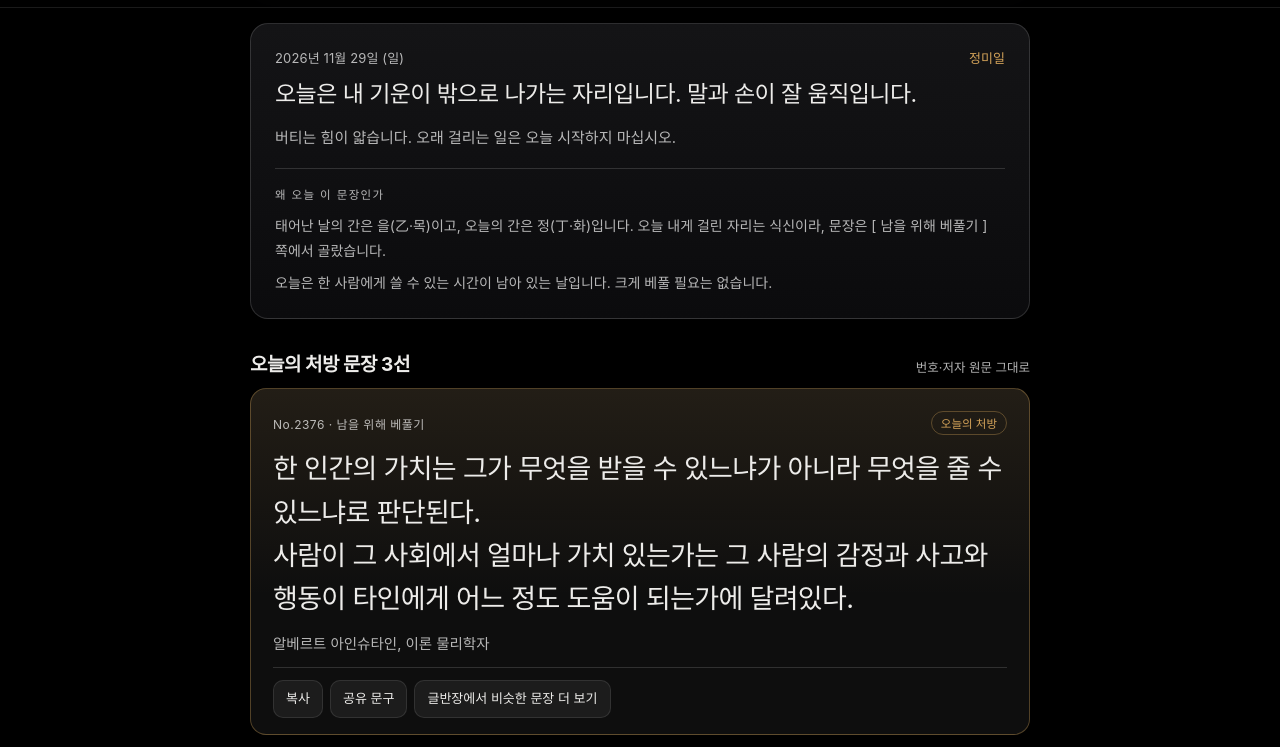
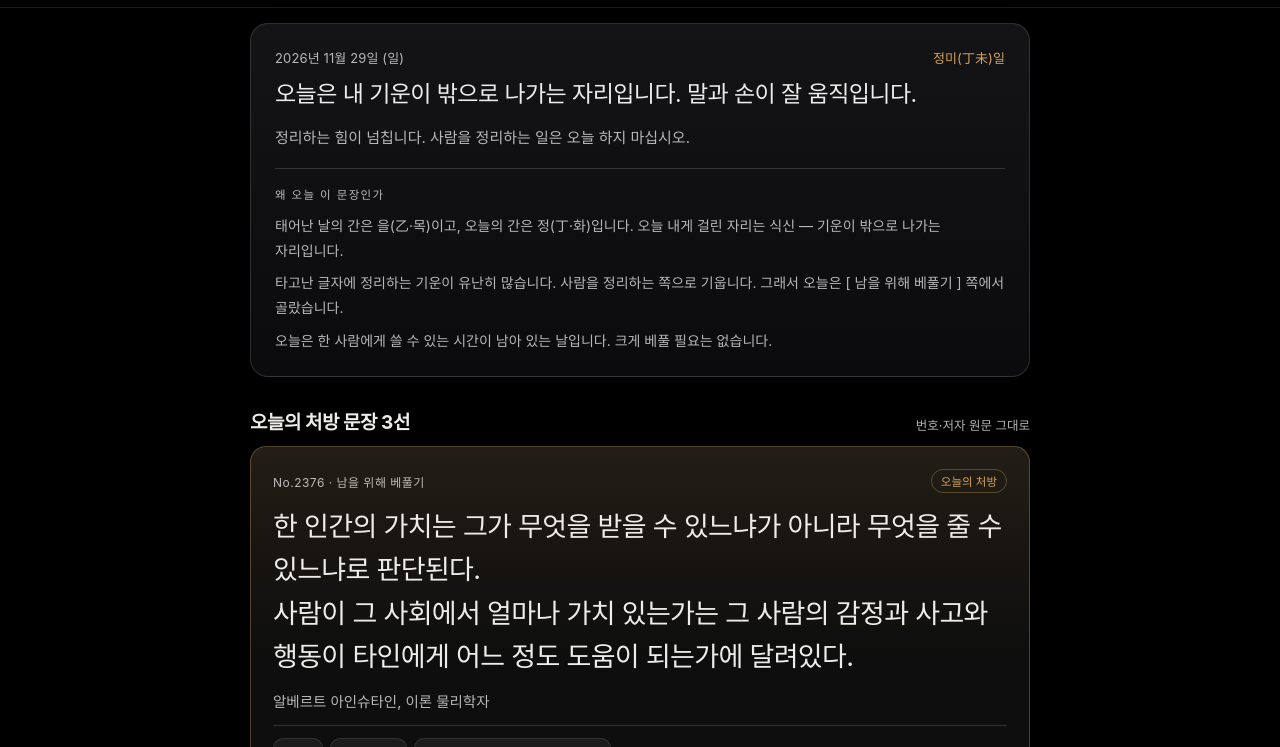
Before and after one commit to newrangx/banjang, a plain HTML site: page sample-fortune.html in a window 1280 px wide. Both pictures are taken after a click on the button "오늘의 처방 받기". Shown: the part 768-1515 px from the top of the page. Drawn offline with Linux system fonts and the light colour scheme; a web font is replaced by a local one.

Commit message:
polish(sample): 브릿지 3문단 구조·오행 근거 일치·일진 한자 표기

```diff
--- a/sample-fortune.html
+++ b/sample-fortune.html
@@ -292,6 +292,7 @@ footer a{border-bottom:1px solid var(--line-strong);padding-bottom:1px}
         <p class="lbl">왜 오늘 이 문장인가</p>
         <p id="r-bridge1"></p>
         <p id="r-bridge2"></p>
+        <p id="r-bridge3"></p>
       </div>
     </div>
 
@@ -683,6 +684,14 @@ var AXIS_LINE = [
   ['오늘은 숫자를 확인하는 날입니다. 통장과 고정지출을 10분만 들여다보십시오.',
    '오늘은 돈으로 계산되지 않는 것에 시간을 쓰는 날입니다. 다만 내일의 지출은 오늘 정해 두십시오.']
 ];
+/* 십신 짧은 설명 */
+var GOD_PLAIN = {
+  '비견':'같은 기운끼리 나란히 서는 자리', '겁재':'내 몫을 나눠야 하는 자리',
+  '식신':'기운이 밖으로 나가는 자리', '상관':'표현이 세지는 자리',
+  '편재':'바깥의 조건이 눈에 들어오는 자리', '정재':'쌓고 관리하는 자리',
+  '편관':'압박이 들어오는 자리', '정관':'자리를 지켜야 하는 자리',
+  '편인':'생각이 안으로 깊어지는 자리', '정인':'받아들이고 소화하는 자리'
+};
 /* 십신 한 줄 */
 var GOD_LINE = {
   '비견':'오늘의 간은 내 간과 같은 기운입니다. 내 속도와 남의 속도가 부딪히기 쉬운 날입니다.',
@@ -698,6 +707,21 @@ var GOD_LINE = {
 };
 /* 오행 과다/부족 한 줄 */
 var EL_LINE = {
+  gift:['시작하는','표현하는','버티는','정리하는','가라앉히는'],
+  over:[
+    '벌인 일이 많아지기 쉽습니다.',
+    '말이 앞서기 쉽습니다.',
+    '익숙한 것에 머물기 쉽습니다.',
+    '사람을 정리하는 쪽으로 기웁니다.',
+    '생각이 많아지기 쉽습니다.'
+  ],
+  empty:[
+    '새 일을 벌이기보다 하나를 마무리하는 편이 낫습니다.',
+    '말이 잘 안 나와도 이상한 일이 아닙니다.',
+    '오래 걸리는 일은 오늘 시작하지 않는 편이 낫습니다.',
+    '미뤄 둔 정리 하나를 오늘 처리하십시오.',
+    '잠과 쉼을 일정에 넣으십시오.'
+  ],
   lack:[
     '시작하는 힘이 조금 얇습니다. 새 일을 벌이기보다 하나를 마무리하는 편이 낫습니다.',
     '표현하는 힘이 얇습니다. 오늘 말이 잘 안 나와도 이상한 일이 아닙니다.',
@@ -927,7 +951,8 @@ function render(profile){
   /* 축 2개 (+충·합 보조축) */
   var seed = hash32(profile.key + '|' + todayStr);
   var sup = SUPPLY[lack], exc = EXCESS[excess], gax = GOD_AXIS[god];
-  var a1c = (counts[excess] >= 3 && counts[lack] === 0) ? exc : sup;
+  var useExcess = (counts[excess] >= 3 && counts[lack] === 0);
+  var a1c = useExcess ? exc : sup;
   var a1 = a1c[seed % a1c.length];
   var a2axis = gax[(seed >>> 5) % gax.length];
   if(a2axis === a1[0]) a2axis = gax[(gax.indexOf(a2axis)+1) % gax.length];
@@ -942,16 +967,19 @@ function render(profile){
 
   /* ── 머리 ── */
   el('r-date').textContent = today.y + '년 ' + today.m + '월 ' + today.d + '일 (' + today.dow + ')';
-  el('r-ganji').textContent = GAN[today.stem] + ZHI[today.branch] + '일';
+  el('r-ganji').textContent = GAN[today.stem] + ZHI[today.branch] + '(' + GANH[today.stem] + ZHIH[today.branch] + ')일';
   el('r-mood').textContent = GOD_LINE[god];
-  el('r-moodsub').textContent = EL_LINE.lack[lack];
+  el('r-moodsub').textContent = useExcess ? EL_LINE.excess[excess] : EL_LINE.lack[lack];
 
   var axisName = DATA.pairs[a1[0]][a1[1]];
   el('r-bridge1').textContent =
     '태어난 날의 간은 ' + GAN[p.day.stem] + '(' + GANH[p.day.stem] + '·' + EL_NAME[GAN_EL[p.day.stem]] + ')이고, 오늘의 간은 ' +
-    GAN[today.stem] + '(' + GANH[today.stem] + '·' + EL_NAME[GAN_EL[today.stem]] + ')입니다. ' +
-    '오늘 내게 걸린 자리는 ' + god + '이라, 문장은 [ ' + axisName + ' ] 쪽에서 골랐습니다.';
-  el('r-bridge2').textContent = AXIS_LINE[a1[0]][a1[1]];
+    GAN[today.stem] + '(' + GANH[today.stem] + '·' + EL_NAME[GAN_EL[today.stem]] + ')입니다. 오늘 내게 걸린 자리는 ' +
+    god + ' — ' + GOD_PLAIN[god] + '입니다.';
+  el('r-bridge2').textContent = useExcess
+    ? '타고난 글자에 ' + EL_LINE.gift[excess] + ' 기운이 유난히 많습니다. ' + EL_LINE.over[excess] + ' 그래서 오늘은 [ ' + axisName + ' ] 쪽에서 골랐습니다.'
+    : '타고난 글자에 ' + EL_LINE.gift[lack] + ' 기운이 비어 있습니다. ' + EL_LINE.empty[lack] + ' 그래서 오늘은 [ ' + axisName + ' ] 쪽에서 골랐습니다.';
+  el('r-bridge3').textContent = AXIS_LINE[a1[0]][a1[1]];
 
   /* ── 문장 3선 ── */
   var qbox = el('quotes'); qbox.textContent = '';
```
